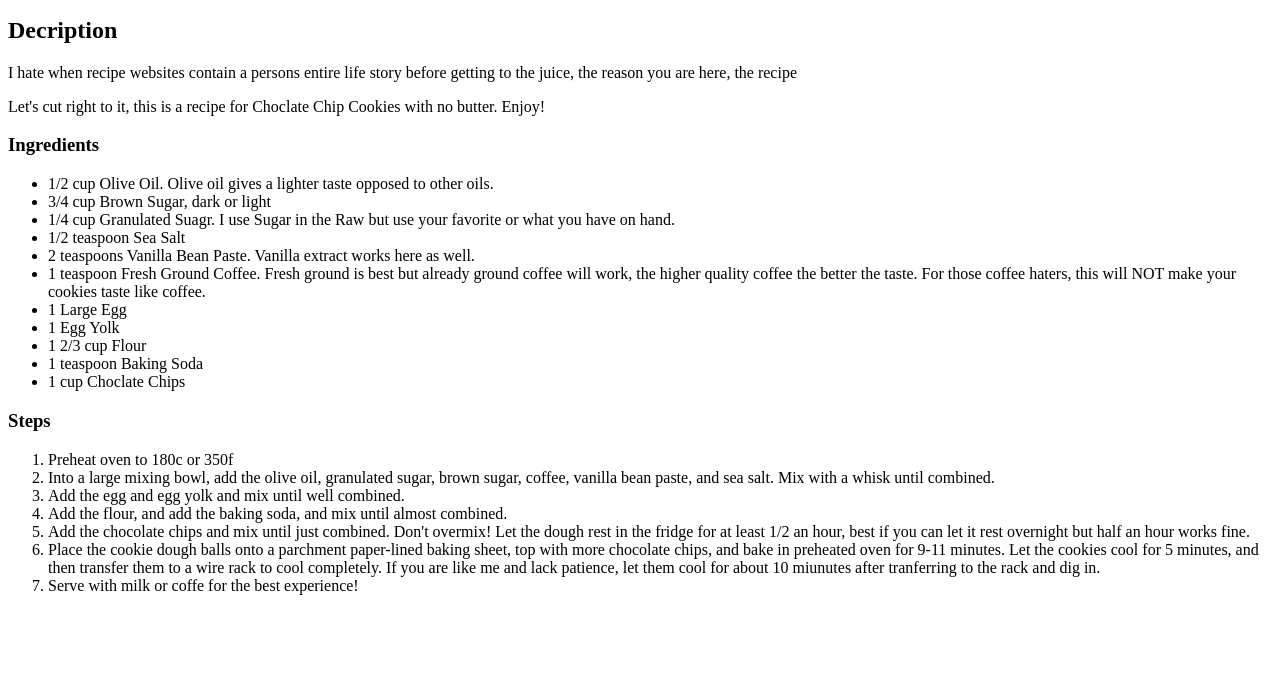
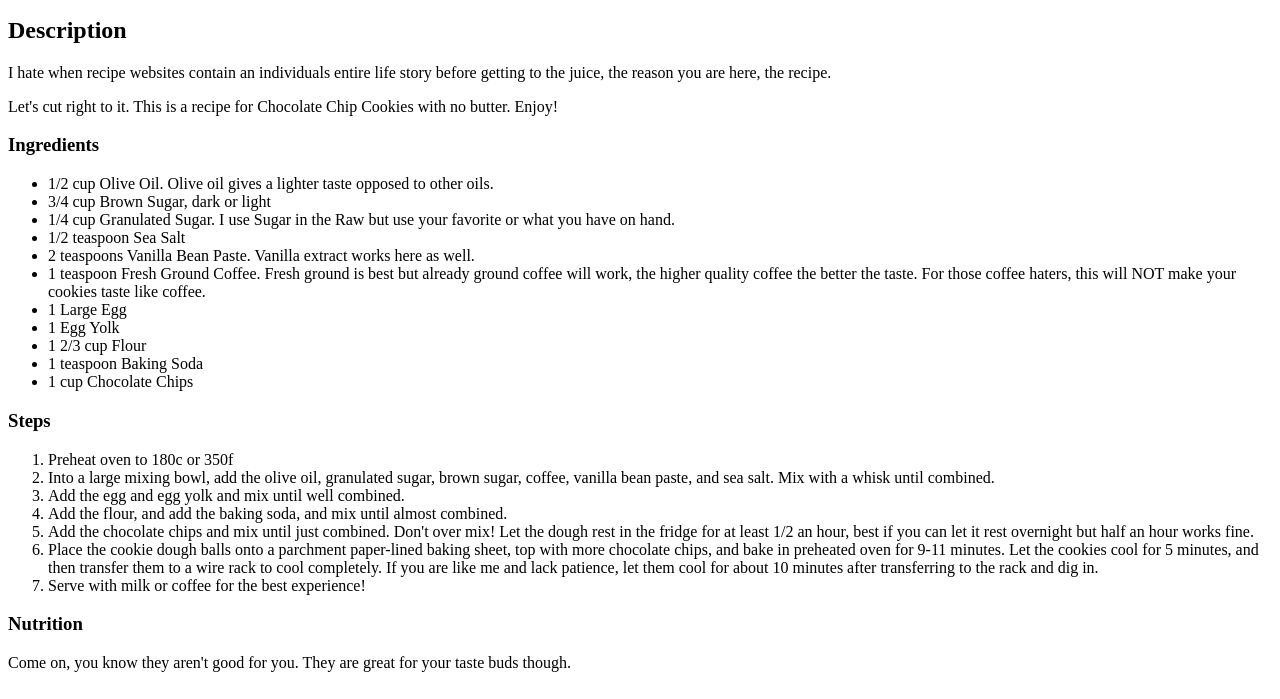
Before and after one commit to TheChristronaut/odin-recipes, a plain HTML site: page recipes/chocolate-chip-cookies.html in a window 1280 px wide. Shown: the part 101-800 px from the top of the page. Drawn offline with Linux system fonts and the light colour scheme.

Commit message:
Add recipe

```diff
--- a/recipes/chocolate-chip-cookies.html
+++ b/recipes/chocolate-chip-cookies.html
@@ -3,19 +3,19 @@
 <head>
     <meta charset="UTF-8">
     <meta name="viewport" content="width=device-width, initial-scale=1.0">
-    <title>Document</title>
+    <title>No Butter Chocolate Chip Cookies</title>
 </head>
 <body>
     <h1>The Best, No Butter, Chocolate Chip Cookies Ever</h1>
     <img src="../images/No-Butter-Chocolate-Chip-Cookies-300x300.jpg" alt="Chocolate Chip Cookies">
-    <h2>Decription</h2>
-    <p>I hate when recipe websites contain a persons entire life story before getting to the juice, the reason you are here, the recipe</p>
-    <p>Let's cut right to it, this is a recipe for Choclate Chip Cookies with no butter. Enjoy!</p>
+    <h2>Description</h2>
+    <p>I hate when recipe websites contain an individuals entire life story before getting to the juice, the reason you are here, the recipe.</p>
+    <p>Let's cut right to it. This is a recipe for Chocolate Chip Cookies with no butter. Enjoy!</p>
     <h3>Ingredients</h3>
     <ul>
         <li>1/2 cup Olive Oil. Olive oil gives a lighter taste opposed to other oils.</li>
         <li>3/4 cup Brown Sugar, dark or light</li>
-        <li>1/4 cup Granulated Suagr. I use Sugar in the Raw but use your favorite or what you have on hand.</li>
+        <li>1/4 cup Granulated Sugar. I use Sugar in the Raw but use your favorite or what you have on hand.</li>
         <li>1/2 teaspoon Sea Salt</li>
         <li>2 teaspoons Vanilla Bean Paste. Vanilla extract works here as well.</li>
         <li>1 teaspoon Fresh Ground Coffee. Fresh ground is best but already ground coffee will work, the higher quality coffee the better the taste. For those coffee haters, this will NOT make your cookies taste like coffee.</li>
@@ -23,7 +23,7 @@
         <li>1 Egg Yolk</li>
         <li>1 2/3 cup Flour</li>
         <li>1 teaspoon Baking Soda</li>
-        <li>1 cup Choclate Chips</li>
+        <li>1 cup Chocolate Chips</li>
     </ul>
     <h3>Steps</h3>
     <ol>
@@ -31,9 +31,11 @@
         <li>Into a large mixing bowl, add the olive oil, granulated sugar, brown sugar, coffee, vanilla bean paste, and sea salt. Mix with a whisk until combined.</li>
         <li>Add the egg and egg yolk and mix until well combined.</li>
         <li>Add the flour, and add the baking soda, and mix until almost combined.</li>
-        <li>Add the chocolate chips and mix until just combined. Don't overmix! Let the dough rest in the fridge for at least 1/2 an hour, best if you can let it rest overnight but half an hour works fine.</li>
-        <li>Place the cookie dough balls onto a parchment paper-lined baking sheet, top with more chocolate chips, and bake in preheated oven for 9-11 minutes. Let the cookies cool for 5 minutes, and then transfer them to a wire rack to cool completely. If you are like me and lack patience, let them cool for about 10 miunutes after tranferring to the rack and dig in.</li>
-        <li>Serve with milk or coffe for the best experience!</li>
+        <li>Add the chocolate chips and mix until just combined. Don't over mix! Let the dough rest in the fridge for at least 1/2 an hour, best if you can let it rest overnight but half an hour works fine.</li>
+        <li>Place the cookie dough balls onto a parchment paper-lined baking sheet, top with more chocolate chips, and bake in preheated oven for 9-11 minutes. Let the cookies cool for 5 minutes, and then transfer them to a wire rack to cool completely. If you are like me and lack patience, let them cool for about 10 minutes after transferring to the rack and dig in.</li>
+        <li>Serve with milk or coffee for the best experience!</li>
     </ol>
+    <h3>Nutrition</h3>
+    <p>Come on, you know they aren't good for you. They are great for your taste buds though.</p>
 </body>
 </html>
```
